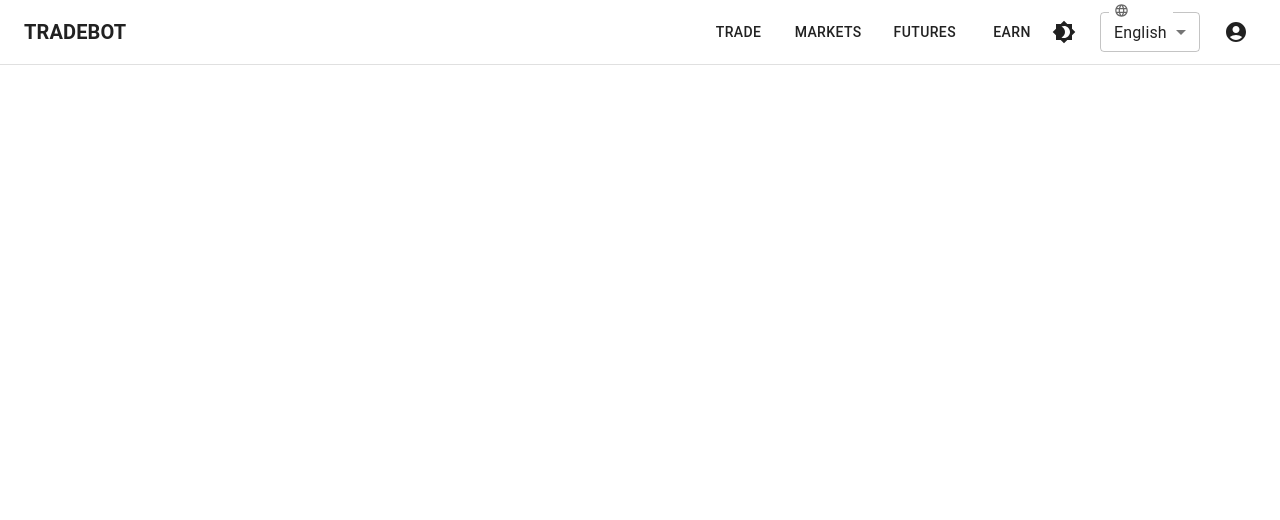
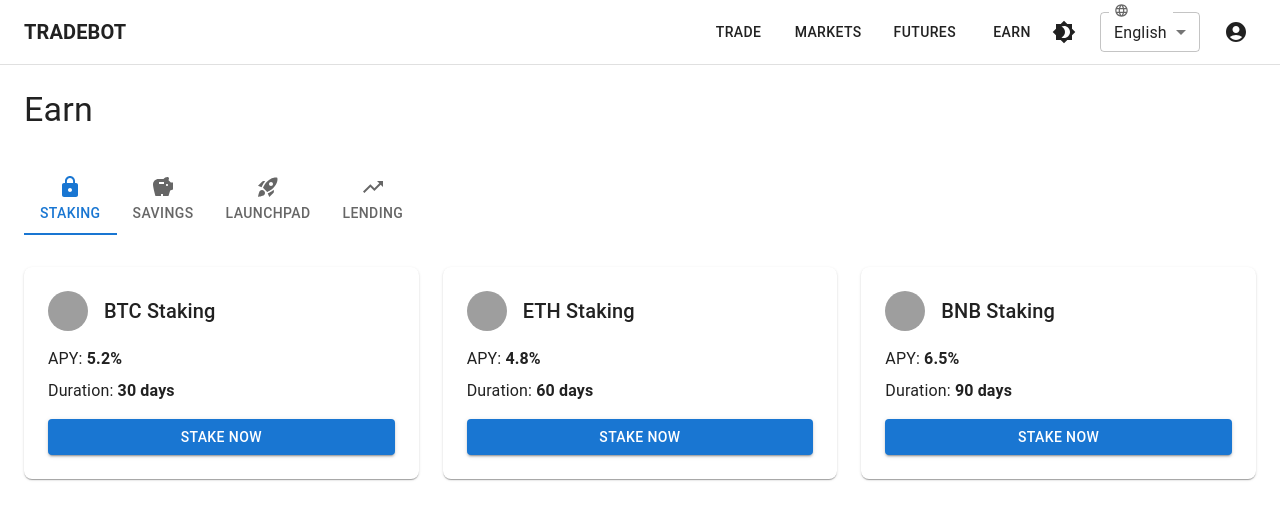
Before and after one commit to Devmultiapisoft/bottrade, a React (Create React App) app: page /earn in a window 1280 px wide. Shown: the top 520 px of the page. Built offline with nearby package versions, Linux system fonts and the light colour scheme; grey boxes are pictures that could not be loaded; what chartjs-chart-financial, chartjs-plugin-zoom would draw is missing.

Commit message:
earn page added

```diff
--- a/src/App.js
+++ b/src/App.js
@@ -7,6 +7,7 @@ import DashboardPage from './pages/DashboardPage';
 import TradePage from './pages/TradePage';
 import LoginPage from './pages/LoginPage';
 import MarketsPage from './pages/MarketPage';
+import EarnPage from './pages/EarnPage';
 
 function App() {
   const [darkMode, setDarkMode] = useState(false);
@@ -26,6 +27,7 @@ function App() {
           <Route path="/" element={<DashboardPage />} />
           <Route path="/login" element={<LoginPage />} />
           <Route path="/Trade" element={<TradePage />} />
+          <Route path="/earn" element={<EarnPage />} />
           <Route path="/market" element={<MarketsPage />} />
         </Routes>
       </Router>
--- a/src/pages/EarnPage.jsx
+++ b/src/pages/EarnPage.jsx
@@ -1,9 +1,219 @@
-import React from 'react'
+import React from 'react';
+  import {
+    Grid,
+    Paper,
+    Typography,
+    Button,
+    Avatar,
+    Box,
+    Tabs,
+    Tab,
+    Table,
+    TableBody,
+    TableCell,
+    TableContainer,
+    TableHead,
+    TableRow,
+    useTheme,
+  } from '@mui/material';
+  import {
+    Lock as LockIcon,
+    Savings as SavingsIcon,
+    RocketLaunch as LaunchpadIcon,
+    TrendingUp as LendingIcon,
+  } from '@mui/icons-material';
 
-const EarnPage = () => {
-  return (
-    <div>EarnPage</div>
-  )
-}
+  const EarnPage = () => {
+    const theme = useTheme();
+    const [tabValue, setTabValue] = React.useState(0);
 
-export default EarnPage
+    const handleTabChange = (event, newValue) => {
+      setTabValue(newValue);
+    };
+
+    // Dummy data for staking products
+    const stakingProducts = [
+      {
+        asset: 'BTC',
+        apy: '5.2%',
+        duration: '30 days',
+        icon: 'https://cryptologos.cc/logos/bitcoin-btc-logo.png',
+      },
+      {
+        asset: 'ETH',
+        apy: '4.8%',
+        duration: '60 days',
+        icon: 'https://cryptologos.cc/logos/ethereum-eth-logo.png',
+      },
+      {
+        asset: 'BNB',
+        apy: '6.5%',
+        duration: '90 days',
+        icon: 'https://cryptologos.cc/logos/bnb-bnb-logo.png',
+      },
+    ];
+
+    return (
+      <Box
+        sx={{
+          p: 3,
+          backgroundColor: theme.palette.background.default,
+          minHeight: '100vh',
+          color: theme.palette.text.primary,
+        }}
+      >
+        <Typography variant="h4" gutterBottom sx={{ mb: 4 }}>
+          Earn
+        </Typography>
+
+        {/* Tabs for Earn Sections */}
+        <Tabs
+          value={tabValue}
+          onChange={handleTabChange}
+          sx={{ mb: 4 }}
+          indicatorColor="primary"
+          textColor="primary"
+        >
+          <Tab label="Staking" icon={<LockIcon />} />
+          <Tab label="Savings" icon={<SavingsIcon />} />
+          <Tab label="Launchpad" icon={<LaunchpadIcon />} />
+          <Tab label="Lending" icon={<LendingIcon />} />
+        </Tabs>
+
+        {/* Staking Section */}
+        {tabValue === 0 && (
+          <Grid container spacing={3}>
+            {stakingProducts.map((product, index) => (
+              <Grid item xs={12} sm={6} md={4} key={index}>
+                <Paper
+                  sx={{
+                    p: 3,
+                    backgroundColor: theme.palette.background.paper,
+                    borderRadius: '8px',
+                  }}
+                >
+                  <Box sx={{ display: 'flex', alignItems: 'center', gap: 2, mb: 2 }}>
+                    <Avatar src={product.icon} sx={{ width: 40, height: 40 }} />
+                    <Typography variant="h6">{product.asset} Staking</Typography>
+                  </Box>
+                  <Typography variant="body1" sx={{ mb: 1 }}>
+                    APY: <strong>{product.apy}</strong>
+                  </Typography>
+                  <Typography variant="body1" sx={{ mb: 2 }}>
+                    Duration: <strong>{product.duration}</strong>
+                  </Typography>
+                  <Button
+                    variant="contained"
+                    fullWidth
+                    sx={{
+                      backgroundColor: theme.palette.primary.main,
+                      '&:hover': { backgroundColor: theme.palette.primary.dark },
+                    }}
+                  >
+                    Stake Now
+                  </Button>
+                </Paper>
+              </Grid>
+            ))}
+          </Grid>
+        )}
+
+        {/* Savings Section */}
+        {tabValue === 1 && (
+          <TableContainer
+            component={Paper}
+            sx={{
+              backgroundColor: theme.palette.background.paper,
+              borderRadius: '8px',
+            }}
+          >
+            <Table>
+              <TableHead>
+                <TableRow>
+                  <TableCell sx={{ color: theme.palette.text.secondary, borderColor: theme.palette.divider }}>
+                    Asset
+                  </TableCell>
+                  <TableCell align="right" sx={{ color: theme.palette.text.secondary, borderColor: theme.palette.divider }}>
+                    APY
+                  </TableCell>
+                  <TableCell align="right" sx={{ color: theme.palette.text.secondary, borderColor: theme.palette.divider }}>
+                    Min Deposit
+                  </TableCell>
+                  <TableCell align="right" sx={{ color: theme.palette.text.secondary, borderColor: theme.palette.divider }}>
+                    Action
+                  </TableCell>
+                </TableRow>
+              </TableHead>
+              <TableBody>
+                {stakingProducts.map((product, index) => (
+                  <TableRow key={index} sx={{ borderColor: theme.palette.divider }}>
+                    <TableCell sx={{ color: theme.palette.text.primary, borderColor: theme.palette.divider }}>
+                      <Box sx={{ display: 'flex', alignItems: 'center', gap: 2 }}>
+                        <Avatar src={product.icon} sx={{ width: 24, height: 24 }} />
+                        {product.asset}
+                      </Box>
+                    </TableCell>
+                    <TableCell align="right" sx={{ color: theme.palette.text.primary, borderColor: theme.palette.divider }}>
+                      {product.apy}
+                    </TableCell>
+                    <TableCell align="right" sx={{ color: theme.palette.text.primary, borderColor: theme.palette.divider }}>
+                      0.001 {product.asset}
+                    </TableCell>
+                    <TableCell align="right" sx={{ borderColor: theme.palette.divider }}>
+                      <Button
+                        variant="contained"
+                        sx={{
+                          backgroundColor: theme.palette.primary.main,
+                          '&:hover': { backgroundColor: theme.palette.primary.dark },
+                        }}
+                      >
+                        Deposit
+                      </Button>
+                    </TableCell>
+                  </TableRow>
+                ))}
+              </TableBody>
+            </Table>
+          </TableContainer>
+        )}
+
+        {/* Launchpad Section */}
+        {tabValue === 2 && (
+          <Paper
+            sx={{
+              p: 3,
+              backgroundColor: theme.palette.background.paper,
+              borderRadius: '8px',
+            }}
+          >
+            <Typography variant="h6" gutterBottom>
+              Upcoming Launchpad Projects
+            </Typography>
+            <Typography variant="body1" sx={{ mb: 2 }}>
+              No projects available at the moment. Check back later!
+            </Typography>
+          </Paper>
+        )}
+
+        {/* Lending Section */}
+        {tabValue === 3 && (
+          <Paper
+            sx={{
+              p: 3,
+              backgroundColor: theme.palette.background.paper,
+              borderRadius: '8px',
+            }}
+          >
+            <Typography variant="h6" gutterBottom>
+              Lending Opportunities
+            </Typography>
+            <Typography variant="body1" sx={{ mb: 2 }}>
+              No lending opportunities available at the moment. Check back later!
+            </Typography>
+          </Paper>
+        )}
+      </Box>
+    );
+  };
+
+  export default EarnPage;
```
